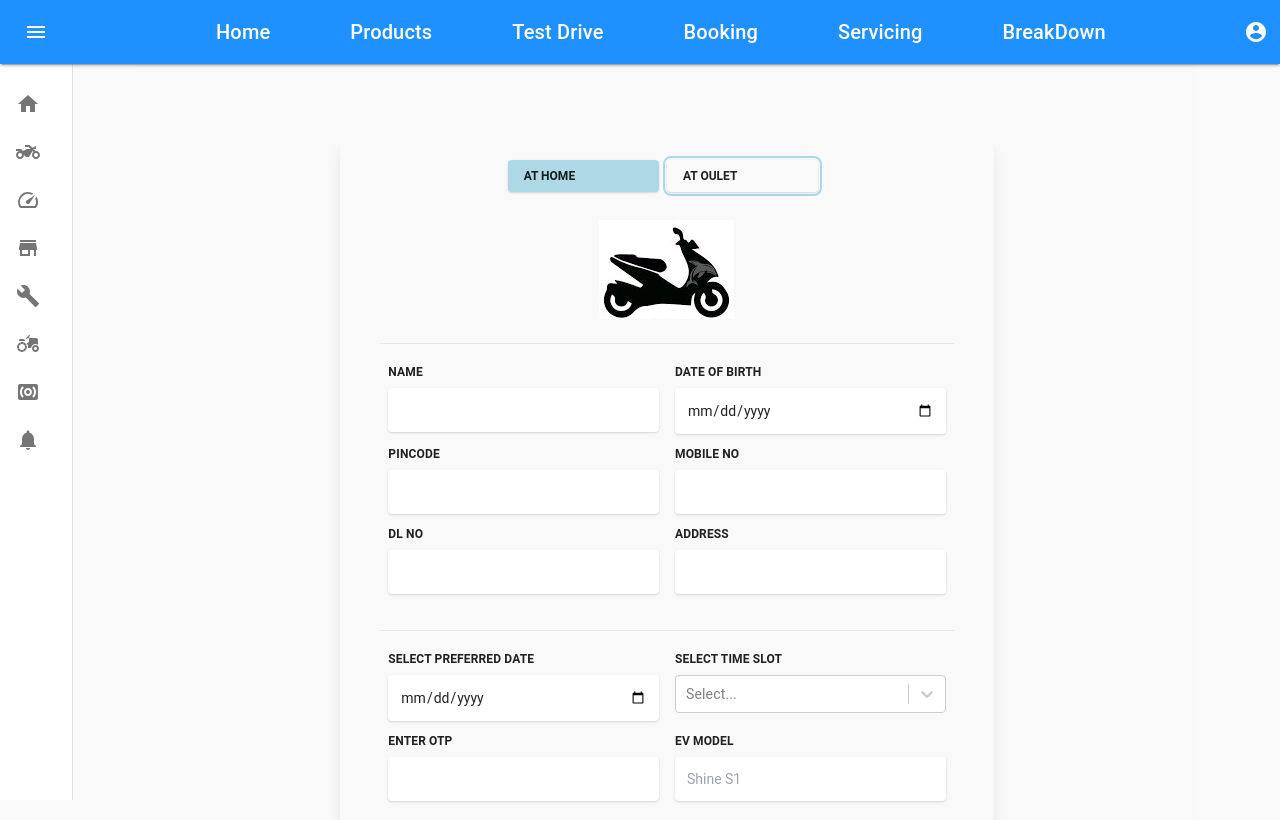
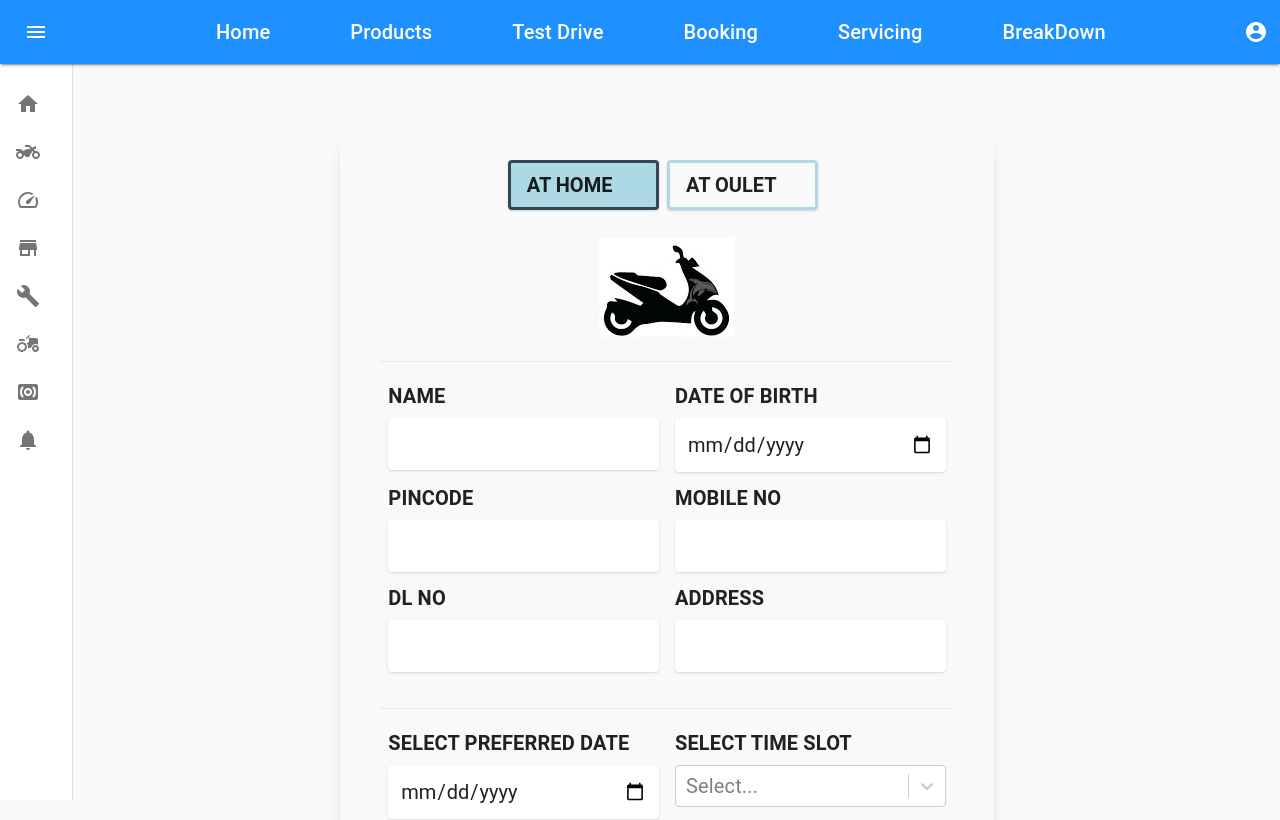
Before and after one commit to RoninS28/ROBIN_Website, a React (Create React App) app in the folder client/: page /testdrive in a window 1280 px wide. Shown: the top 820 px of the page. Built offline with nearby package versions, Linux system fonts and the light colour scheme.

Commit message:
Add styling to BookingStage and TestDrive pages

```diff
--- a/client/src/Customer/Pages/TestDrive.js
+++ b/client/src/Customer/Pages/TestDrive.js
@@ -36,6 +36,20 @@ export default function TestDrive() {
     return option.value === modelValue;
   })}/>;
 
+
+  const handleProductadd = () => {
+    var dummy = '<span>Label: <input type="text"><small>(ft)</small></span>\r\n';
+    document.getElementById('wrapper').innerHTML += dummy;
+  }
+
+  const handleProductremove = () => {
+    var dummy = '<span>Label: <input type="text"><small>(ft)</small></span>\r\n';
+    if (!document.getElementById('wrapper').innerHTML)
+      return;
+    else
+      document.getElementById('wrapper').innerHTML -= dummy;
+  }
+
   return (
     <>
       <div className="container mx-auto px-4 h-full" style={{backgroundColor:""}}>
@@ -55,16 +69,18 @@ export default function TestDrive() {
                     ))}
                   </ButtonGroup> */}
                   <button
-                    className="lg:w-3/12 active:bg-blueGray-50 text-blueGray-700 font-normal px-4 py-2 rounded outline-none focus:outline-none mr-2 mb-1 uppercase shadow hover:shadow-md inline-flex items-center font-bold text-xs ease-linear transition-all duration-150"
+                    className="lg:w-3/12 active:bg-blueGray-50 text-blueGray-700 font-normal px-4 py-2 rounded outline-none focus:outline-none mr-2 mb-1 uppercase shadow hover:shadow-md inline-flex items-center font-bold text-xl ease-linear transition-all duration-150"
                     type="button"
-                    style={{backgroundColor:"lightblue"}}
+                    style={{backgroundColor:"lightblue",borderWidth:"3px", borderColor:"#334756"}}
+                    onClick={handleProductremove}
                   >
                     <center>At Home</center>
                   </button>
                   <button
-                    className="lg:w-3/12 font-normal px-4 py-2 rounded outline-none focus:outline-none mr-2 mb-1 uppercase shadow hover:shadow-md inline-flex items-center font-bold text-xs ease-linear transition-all duration-150"
+                    className="lg:w-3/12 font-normal px-4 py-2 rounded outline-none focus:outline-none mr-2 mb-1 uppercase shadow hover:shadow-md inline-flex items-center font-bold text-xl ease-linear transition-all duration-150"
                     type="button"
-                    style={{outlineColor:"lightblue"}}
+                    style={{borderColor:"lightblue", borderWidth:"3px"}}
+                    onClick={handleProductadd}
                   >
                     <center>At Oulet</center>
                   </button>
@@ -81,28 +97,28 @@ export default function TestDrive() {
                 <div className="flex flex-wrap">
                   <div className="relative w-full lg:w-6/12 mb-3 px-2">
                     <label
-                      className="block uppercase text-blueGray-600 text-xs font-bold mb-2"
+                      className="block uppercase text-blueGray-600 text-xl font-bold mb-2"
                       htmlFor="grid-password"
                     >
                       Name
                     </label>
                     <input
                       type="name"
-                      className="border-0 px-3 py-3 placeholder-blueGray-300 text-blueGray-600 bg-white rounded text-sm shadow focus:outline-none focus:ring w-full ease-linear transition-all duration-150"
+                      className="border-0 px-3 py-3 placeholder-blueGray-300 text-blueGray-600 bg-white rounded text-xl shadow focus:outline-none focus:ring w-full ease-linear transition-all duration-150"
                       placeholder=""
                     />
                   </div>
 
                   <div className="relative w-full lg:w-6/12 mb-3 px-2">
                     <label
-                      className="block uppercase text-blueGray-600 text-xs font-bold mb-2"
+                      className="block uppercase text-blueGray-600 text-xl font-bold mb-2"
                       htmlFor="grid-password"
                     >
                       Date of Birth
                     </label>
                     <input
                       type="date"
-                      className="border-0 px-3 py-3 placeholder-blueGray-300 text-blueGray-600 bg-white rounded text-sm shadow focus:outline-none focus:ring w-full ease-linear transition-all duration-150"
+                      className="border-0 px-3 py-3 placeholder-blueGray-300 text-blueGray-600 bg-white rounded text-xl shadow focus:outline-none focus:ring w-full ease-linear transition-all duration-150"
 
                     />
                   </div>
@@ -111,28 +127,28 @@ export default function TestDrive() {
                   <div className="flex flex-wrap">
                   <div className="relative w-full lg:w-6/12 mb-3 px-2">
                     <label
-                      className="block uppercase text-blueGray-600 text-xs font-bold mb-2"
+                      className="block uppercase text-blueGray-600 text-xl font-bold mb-2"
                       htmlFor="grid-password"
                     >
                       Pincode
                     </label>
                     <input
                       type="Pincode"
-                      className="border-0 px-3 py-3 placeholder-blueGray-300 text-blueGray-600 bg-white rounded text-sm shadow focus:outline-none focus:ring w-full ease-linear transition-all duration-150"
+                      className="border-0 px-3 py-3 placeholder-blueGray-300 text-blueGray-600 bg-white rounded text-xl shadow focus:outline-none focus:ring w-full ease-linear transition-all duration-150"
                       placeholder=""
                     />
                   </div>
 
                   <div className="relative w-full lg:w-6/12 mb-3 px-2">
                     <label
-                      className="block uppercase text-blueGray-600 text-xs font-bold mb-2"
+                      className="block uppercase text-blueGray-600 text-xl font-bold mb-2"
                       htmlFor="grid-password"
                     >
                       Mobile No
                     </label>
                     <input
                       type="mobileno"
-                      className="border-0 px-3 py-3 placeholder-blueGray-300 text-blueGray-600 bg-white rounded text-sm shadow focus:outline-none focus:ring w-full ease-linear transition-all duration-150"
+                      className="border-0 px-3 py-3 placeholder-blueGray-300 text-blueGray-600 bg-white rounded text-xl shadow focus:outline-none focus:ring w-full ease-linear transition-all duration-150"
 
                     />
                   </div>
@@ -141,28 +157,28 @@ export default function TestDrive() {
                   <div className="flex flex-wrap">
                   <div className="relative w-full lg:w-6/12 mb-3 px-2">
                     <label
-                      className="block uppercase text-blueGray-600 text-xs font-bold mb-2"
+                      className="block uppercase text-blueGray-600 text-xl font-bold mb-2"
                       htmlFor="grid-password"
                     >
                       Dl No
                     </label>
                     <input
                       type="Dlno"
-                      className="border-0 px-3 py-3 placeholder-blueGray-300 text-blueGray-600 bg-white rounded text-sm shadow focus:outline-none focus:ring w-full ease-linear transition-all duration-150"
+                      className="border-0 px-3 py-3 placeholder-blueGray-300 text-blueGray-600 bg-white rounded text-xl shadow focus:outline-none focus:ring w-full ease-linear transition-all duration-150"
                       placeholder=""
                     />
                   </div>
 
                   <div className="relative w-full lg:w-6/12 mb-3 px-2">
                     <label
-                      className="block uppercase text-blueGray-600 text-xs font-bold mb-2"
+                      className="block uppercase text-blueGray-600 text-xl font-bold mb-2"
                       htmlFor="grid-password"
                     >
                       Address
                     </label>
                     <input
                       type="address"
-                      className="border-0 px-3 py-3 placeholder-blueGray-300 text-blueGray-600 bg-white rounded text-sm shadow focus:outline-none focus:ring w-full ease-linear transition-all duration-150"
+                      className="border-0 px-3 py-3 placeholder-blueGray-300 text-blueGray-600 bg-white rounded text-xl shadow focus:outline-none focus:ring w-full ease-linear transition-all duration-150"
 
                     />
                   </div>
@@ -173,68 +189,70 @@ export default function TestDrive() {
                   <div className="flex flex-wrap">
                   <div className="relative w-full lg:w-6/12 mb-3 px-2">
                     <label
-                      className="block uppercase text-blueGray-600 text-xs font-bold mb-2"
+                      className="block uppercase text-blueGray-600 text-xl font-bold mb-2"
                       htmlFor="grid-password"
                     >
                       Select Preferred Date
                     </label>
                     <input
                       type="date"
-                      className="border-0 px-3 py-3 placeholder-blueGray-300 text-blueGray-600 bg-white rounded text-sm shadow focus:outline-none focus:ring w-full ease-linear transition-all duration-150"
+                      className="border-0 px-3 py-3 placeholder-blueGray-300 text-blueGray-600 bg-white rounded text-xl shadow focus:outline-none focus:ring w-full ease-linear transition-all duration-150"
                       placeholder=""
                     />
                   </div>
 
                   <div className="relative w-full lg:w-6/12 mb-3 px-2">
                     <label
-                      className="block uppercase text-blueGray-600 text-xs font-bold mb-2"
+                      className="block uppercase text-blueGray-600 text-xl font-bold mb-2"
                       htmlFor="grid-password"
                     >
                       Select Time Slot
                     </label>
                     {/* <input
                       type="select"
-                      className="border-0 px-3 py-3 placeholder-blueGray-300 text-blueGray-600 bg-white rounded text-sm shadow focus:outline-none focus:ring w-full ease-linear transition-all duration-150"
+                      className="border-0 px-3 py-3 placeholder-blueGray-300 text-blueGray-600 bg-white rounded text-xl shadow focus:outline-none focus:ring w-full ease-linear transition-all duration-150"
 
                     /> */}
-                    <div className = "w-full self-center">
-                      <TimeslotComponent />
-                    </div>
+
+                                    <div className="w-full self-center my-2 text-xl">
+                                        <TimeslotComponent />
+                                    </div>
+
                   </div>
                   </div>
 
                   <div className="flex flex-wrap">
                   <div className="relative w-full lg:w-6/12 mb-3 px-2">
                     <label
-                      className="block uppercase text-blueGray-600 text-xs font-bold mb-2"
+                      className="block uppercase text-blueGray-600 text-xl font-bold mb-2"
                       htmlFor="grid-password"
                     >
                       Enter OTP
                     </label>
                     <input
                       type="otp"
-                      className="border-0 px-3 py-3 placeholder-blueGray-300 text-blueGray-600 bg-white rounded text-sm shadow focus:outline-none focus:ring w-full ease-linear transition-all duration-150"
+                      className="border-0 px-3 py-3 placeholder-blueGray-300 text-blueGray-600 bg-white rounded text-xl shadow focus:outline-none focus:ring w-full ease-linear transition-all duration-150"
                       placeholder=""
                     />
                   </div>
 
                   <div className="relative w-full lg:w-6/12 mb-3 px-2">
                     <label
-                      className="block uppercase text-blueGray-600 text-xs font-bold mb-2"
+                      className="block uppercase text-blueGray-600 text-xl font-bold mb-2"
                       htmlFor="grid-password"
                     >
                       EV Model
                     </label>
                     {/* <input
                       type="select"
-                      className="border-0 px-3 py-3 placeholder-blueGray-300 text-blueGray-600 bg-white rounded text-sm shadow focus:outline-none focus:ring w-full ease-linear transition-all duration-150"
+                      className="border-0 px-3 py-3 placeholder-blueGray-300 text-blueGray-600 bg-white rounded text-xl shadow focus:outline-none focus:ring w-full ease-linear transition-all duration-150"
 
                     /> */}
                     <div className = "w-full self-center">
                       {/* <ModelComponent /> */}
                       <input
                         type="otp"
-                        className="border-0 px-3 py-3 placeholder-blueGray-300 text-blueGray-600 bg-white rounded text-sm shadow focus:outline-none focus:ring w-full ease-linear transition-all duration-150"
+                        className="border-0 px-3 py-3 placeholder-blueGray-300 text-blueGray-600 bg-white rounded text-xl shadow focus:outline-none focus:ring w-full ease-linear transition-all duration-150"
                         placeholder="Shine S1"
                         readOnly
                       ></input>
@@ -243,13 +261,30 @@ export default function TestDrive() {
                   </div>
 
 
+                  <div className="flex flex-wrap" id="wrapper">
+                  {/* <div className="relative w-full lg:w-6/12 mb-3 px-2">
+                    <label
+                      className="block uppercase text-blueGray-600 text-xl font-bold mb-2"
+                      htmlFor="grid-password"
+                    >
+                      Enter OTP
+                    </label>
+                    <input
+                      type="otp"
+                      className="border-0 px-3 py-3 placeholder-blueGray-300 text-blueGray-600 bg-white rounded text-xl shadow focus:outline-none focus:ring w-full ease-linear transition-all duration-150"
+                      placeholder=""
+                    />
+                  </div> */}
+                  </div>
+
+
 
 
                   <div className="text-center mt-6">
                     <button
-                      className="bg-blueGray-800 w-full lg:w-6/12 text-black active:bg-blueGray-600 text-sm font-bold uppercase px-6 py-3 rounded shadow hover:shadow-lg outline-none focus:outline-none mr-1 mb-1 w-full ease-linear transition-all duration-150"
+                      className="bg-blueGray-800 w-full lg:w-6/12 text-black active:bg-blueGray-600 text-xl font-bold uppercase px-6 py-3 rounded shadow hover:shadow-lg outline-none focus:outline-none mr-1 mb-1 w-full ease-linear transition-all duration-150"
                       type="button"
-                      style={{backgroundColor:"orange"}}
+                      style={{ backgroundColor: "white" , borderRadius:"15px", borderColor:"#1F64CC", borderWidth:"5px"}}
                     >
                       Confirm Test Drive
                     </button>
```
Also changed, not shown: client/src/Customer/Pages/BookingsStage.js (+1 -13 lines), client/src/Customer/Pages/ServicingConfirm.js (+93 -41 lines).
